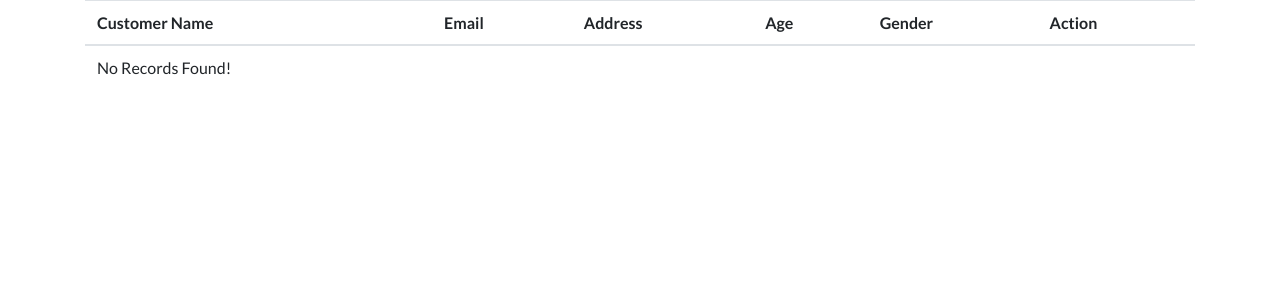
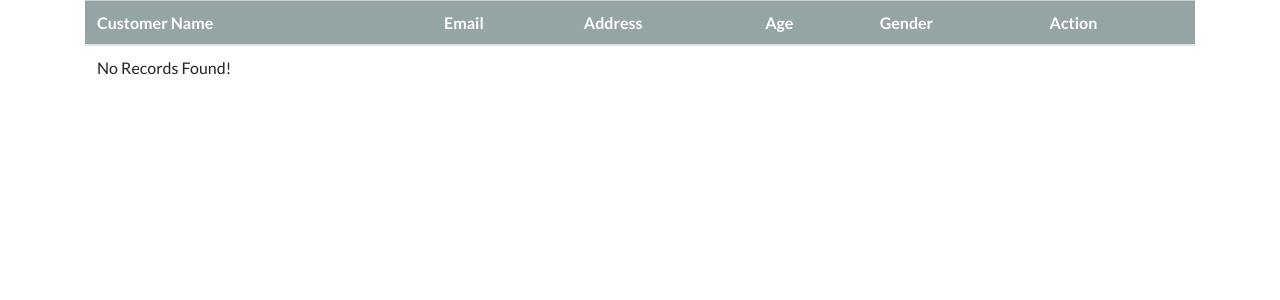
Before and after one commit to diptoo/efix, a CodeIgniter app: page /efix/index.php/users/show_all_customer in a window 1280 px wide. Shown: the part 71-371 px from the top of the page. Run offline with CodeIgniter, Linux system fonts and the light colour scheme; data that the repository does not hold is empty; some libraries are stand-ins or nearby versions.

Commit message:
added table header color

```diff
--- a/application/views/admin/allcustomer.php
+++ b/application/views/admin/allcustomer.php
@@ -1,6 +1,6 @@
 <table class="table table-hover">
             <thead>
-            <tr>
+            <tr class="table-secondary">
                 <th scope="col">Customer Name</th>
                 <th scope="col">Email</th>
                 <th scope="col">Address</th>
```
